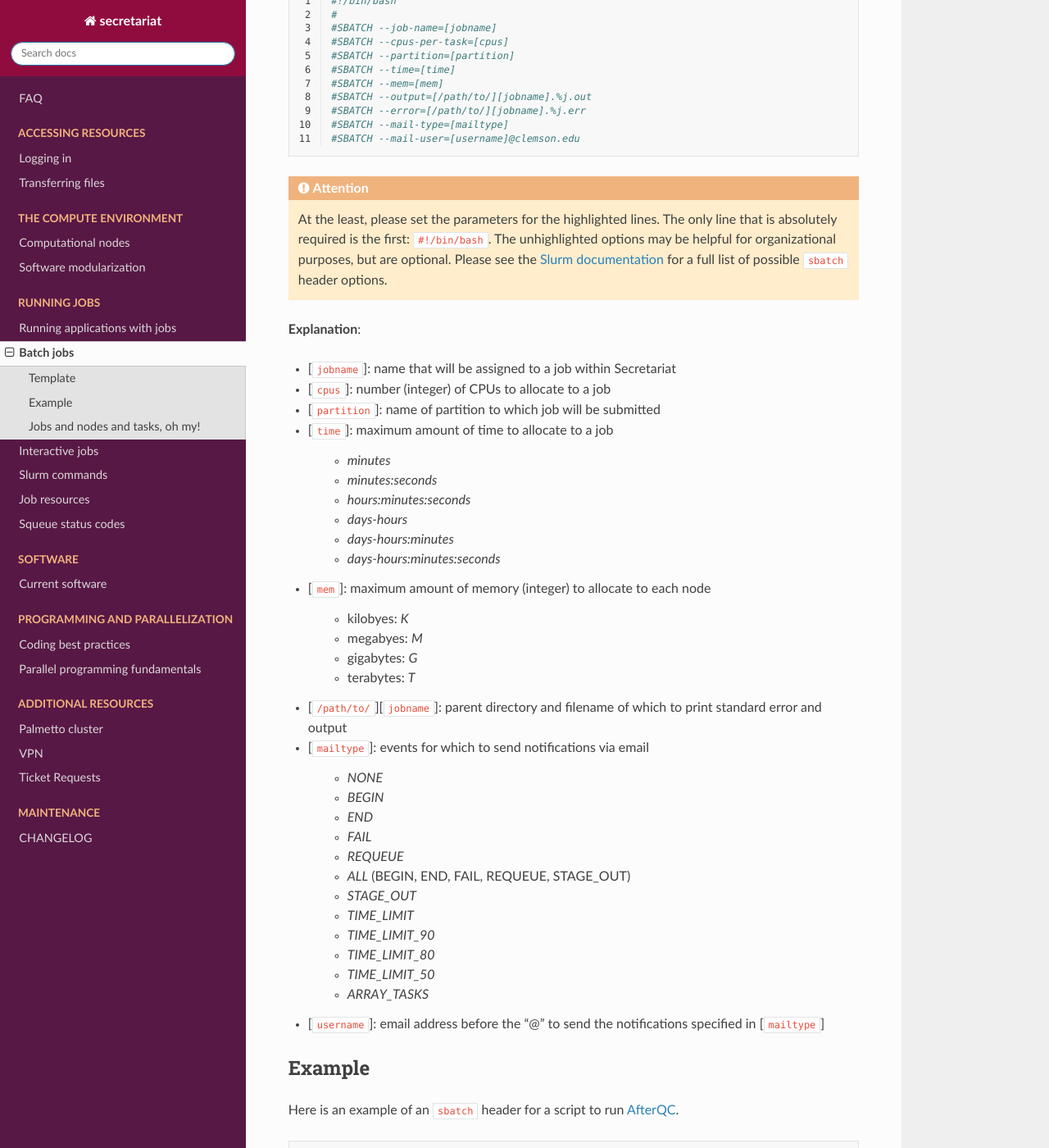
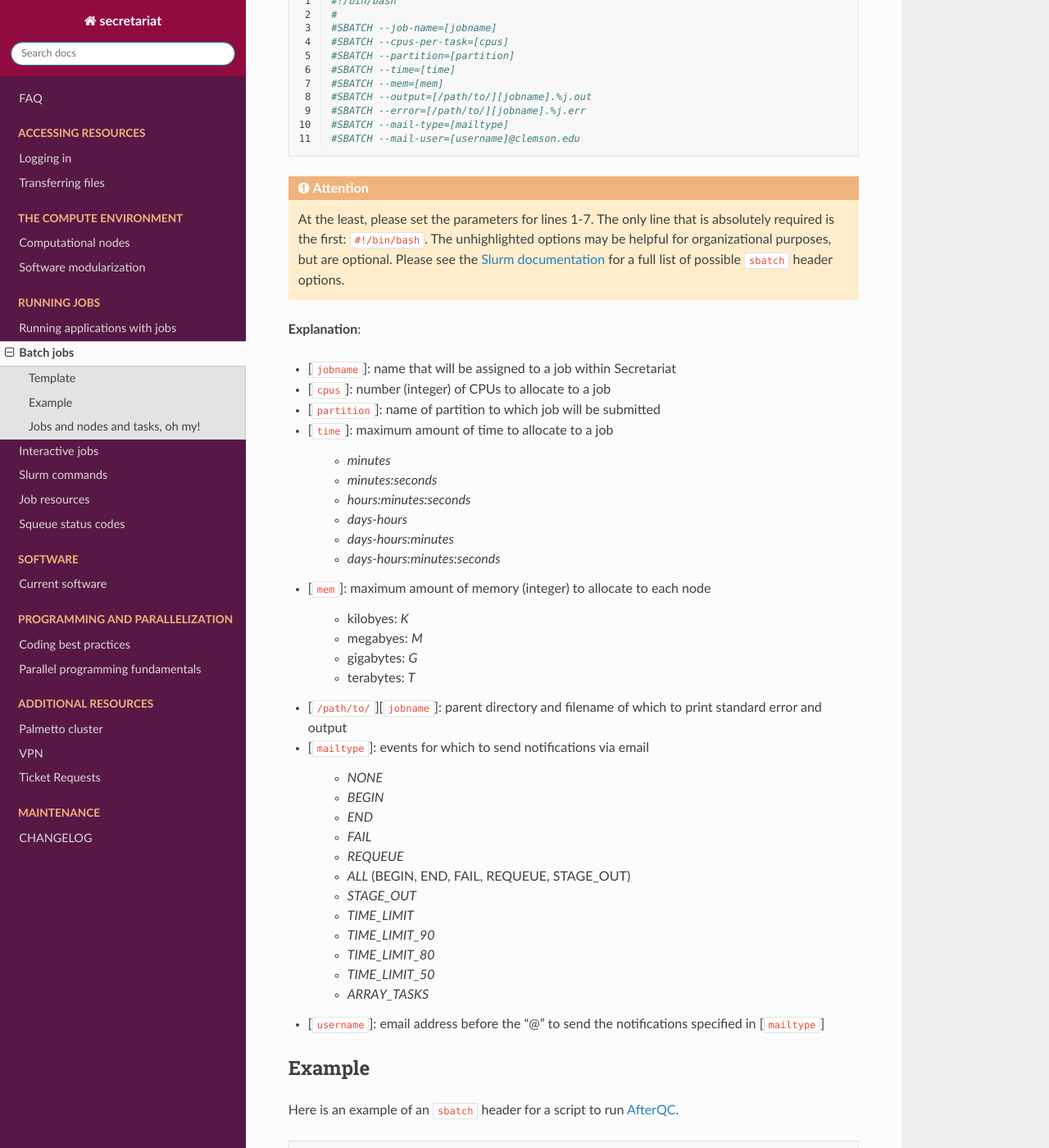
Before and after one commit to amalgamaria/secretariat, a Sphinx documentation site: the page built from docs/running-jobs/batch-jobs.rst, in a window 1280 px wide and 1400 px high, scrolled down 552 px. Shown: the whole window at 82% size. Built offline with Sphinx 7.4.7 and the Read the Docs theme 2.0.0, drawn with Linux system fonts in a browser that asks for light colours; some of the changed text lies outside the part shown.

Commit message:
Update text

```diff
--- a/docs/running-jobs/batch-jobs.rst
+++ b/docs/running-jobs/batch-jobs.rst
@@ -25,7 +25,7 @@
    #SBATCH --mail-type=[mailtype]
    #SBATCH --mail-user=[username]@clemson.edu
 
-.. attention:: At the least, please set the parameters for the highlighted lines. The only line that is absolutely required is the first: ``#!/bin/bash``.  The unhighlighted options may be helpful for organizational purposes, but are optional. Please see the `Slurm documentation`_ for a full list of possible ``sbatch`` header options.
+.. attention:: At the least, please set the parameters for lines 1-7. The only line that is absolutely required is the first: ``#!/bin/bash``.  The unhighlighted options may be helpful for organizational purposes, but are optional. Please see the `Slurm documentation`_ for a full list of possible ``sbatch`` header options.
 
 **Explanation**:
 
@@ -77,6 +77,7 @@
 Here is an example of an ``sbatch`` header for a script to run `AfterQC`_.
 
 .. code-block:: bash
+   :linenos:
 
    #!/bin/bash
    #
```
